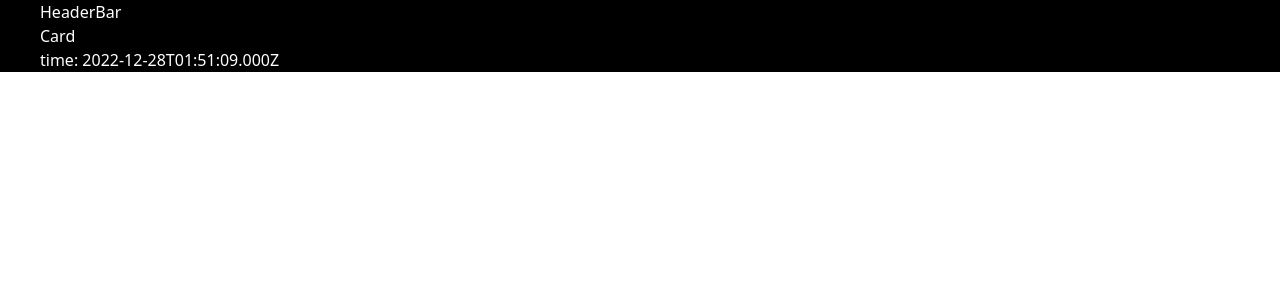
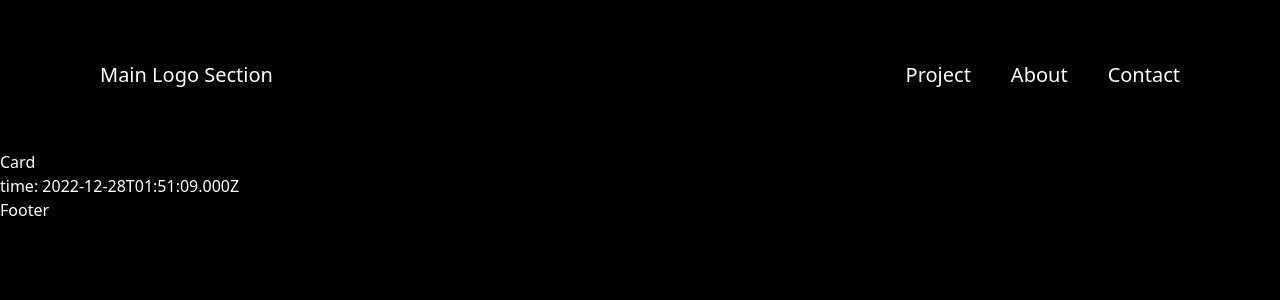
Before and after one commit to KuHell/-Test-nextPortfolio, a Next.js app: page / in a window 1280 px wide. Shown: the top 300 px of the page. Built offline with nearby package versions, Linux system fonts and the light colour scheme.

Commit message:
Header css및 링크작업 완료

```diff
--- /dev/null
+++ b/components/layout/Footer.tsx
@@ -0,0 +1,5 @@
+const Footer = () => {
+  return <>Footer</>;
+};
+
+export default Footer;
--- /dev/null
+++ b/components/layout/Header.tsx
@@ -0,0 +1,46 @@
+import Link from 'next/link';
+
+const HeaderBar = () => {
+  return (
+    <div className='flex flex-row flex-wrap content-center justify-between h-[150px] text-xl'>
+      <div className='mx-[100px]'>
+        <Link
+          className='hover:tracking-[0.2px] hover:opacity-50 hover:hover:duration-500'
+          href='/'
+        >
+          Main Logo Section
+        </Link>
+      </div>
+      <nav>
+        <ul className='flex flex-row gap-10 list-none mx-[100px]'>
+          <li className='float-left'>
+            <Link
+              className='hover:opacity-50 hover:duration-500'
+              href='/project'
+            >
+              Project
+            </Link>
+          </li>
+          <li className='float-left'>
+            <Link
+              className='hover:opacity-50 hover:hover:duration-500'
+              href='/about'
+            >
+              About
+            </Link>
+          </li>
+          <li className='float-left'>
+            <Link
+              className='hover:opacity-50 hover:hover:duration-500'
+              href='/contact'
+            >
+              Contact
+            </Link>
+          </li>
+        </ul>
+      </nav>
+    </div>
+  );
+};
+
+export default HeaderBar;
--- a/components/layout/HeaderBar.tsx
+++ /dev/null
@@ -1,7 +0,0 @@
-import React from 'react';
-
-const HeaderBar = () => {
-  return <>HeaderBar</>;
-};
-
-export default HeaderBar;
--- a/components/layout/Layout.tsx
+++ b/components/layout/Layout.tsx
@@ -1,13 +1,14 @@
-import React from 'react';
 import { Props } from '../../types';
-import HeaderBar from './HeaderBar';
+import Footer from './Footer';
+import Header from './Header';
 
 const Layout = (props: Props) => {
   return (
-    <div className='flex content-center justify-center w-full text-white bg-black'>
-      <div className='w-[1200px]'>
-        <HeaderBar />
+    <div className='flex content-center justify-center w-screen h-screen text-white bg-black'>
+      <div className='w-[1440px]'>
+        <Header />
         <main>{props.children}</main>
+        <Footer />
       </div>
     </div>
   );
```
